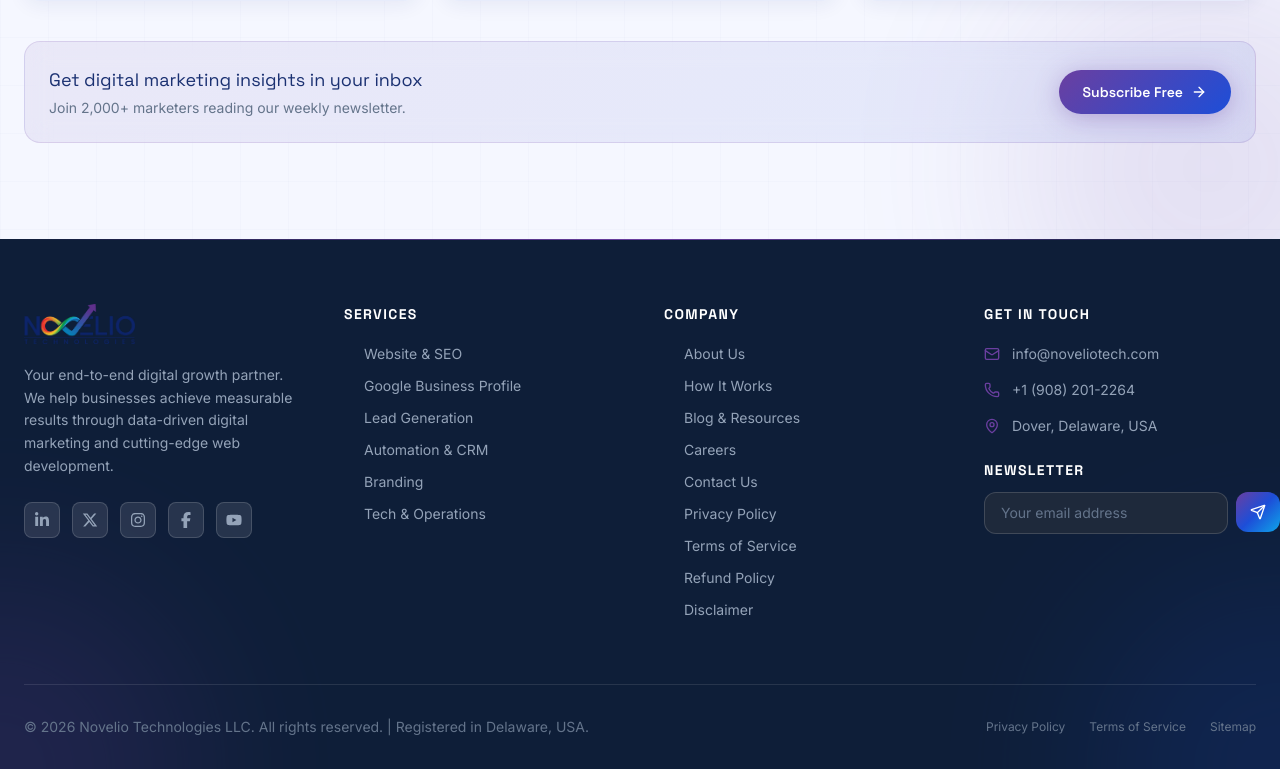
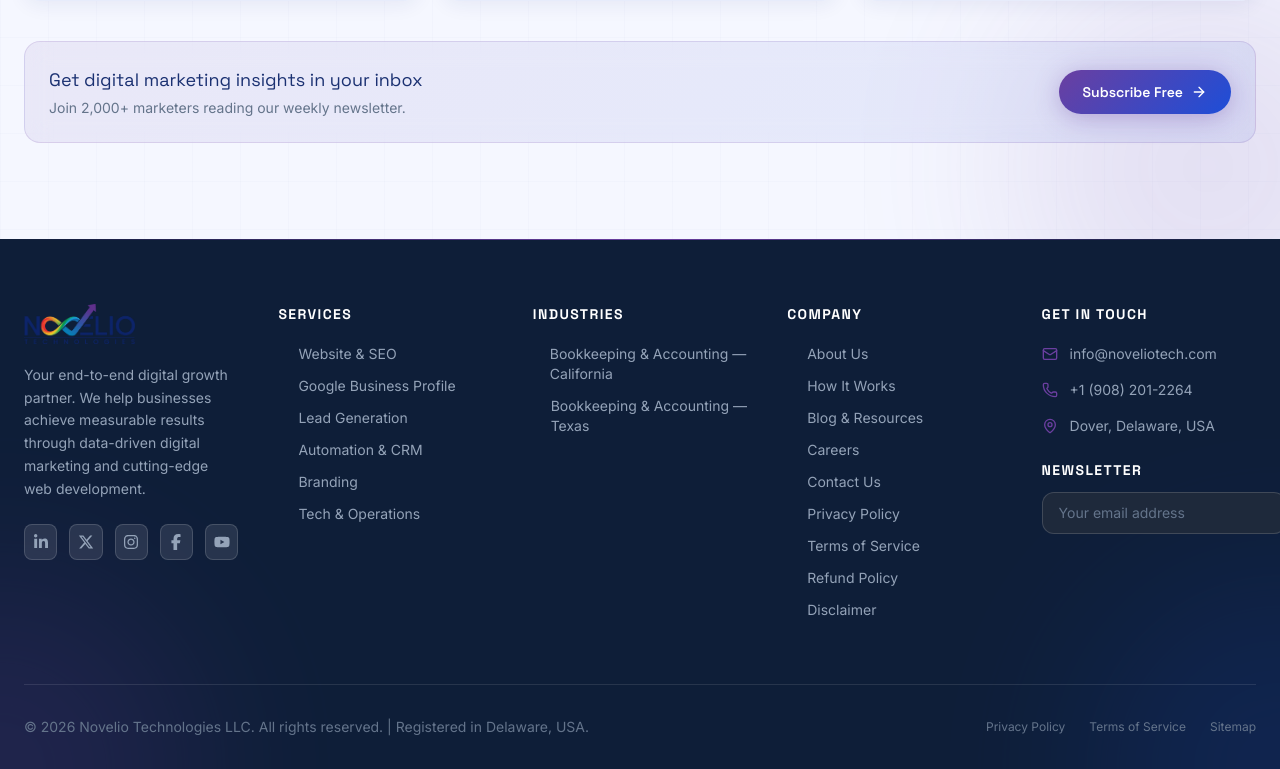
Before and after one commit to mnhdev88/novelio-tech, a React (Vite) app: page / in a window 1280 px wide. Shown: the part 10312-11081 px from the top of the page. Built offline with nearby package versions, Linux system fonts and the light colour scheme; no server answers.

Commit message:
Add Industries section to footer linking bookkeeping pages
Co-Authored-By: Claude Sonnet 4.6 <noreply@anthropic.com>

```diff
--- a/src/components/layout/Footer.jsx
+++ b/src/components/layout/Footer.jsx
@@ -52,10 +52,10 @@ export default function Footer() {
       <div className="orb orb-blue w-96 h-96 -bottom-48 -right-48" style={{ opacity: 0.15 }} />
 
       <div className="container-xl relative z-10 pt-16 pb-8">
-        <div className="grid grid-cols-1 md:grid-cols-2 lg:grid-cols-4 gap-12 mb-16">
+        <div className="grid grid-cols-1 md:grid-cols-2 lg:grid-cols-5 gap-10 mb-16">
 
           {/* Brand col */}
-          <div className="lg:col-span-1">
+          <div className="lg:col-span-1 md:col-span-2">
             <Link to="/" className="inline-flex mb-5">
               <img
                 src="/logo.png"
@@ -93,6 +93,24 @@ export default function Footer() {
                     <ArrowRight className="w-3 h-3 opacity-0 group-hover:opacity-100 -translate-x-2 group-hover:translate-x-0 transition-all duration-200 text-brand-purple" />
                     {s.title}
                   </Link>
+                </li>
+              ))}
+            </ul>
+          </div>
+
+          {/* Industries col */}
+          <div>
+            <h4 className="text-white font-heading font-600 mb-5 text-sm uppercase tracking-widest">Industries</h4>
+            <ul className="space-y-3">
+              {[
+                { label: 'Bookkeeping & Accounting — California', href: '/website-design-california-bookkeeping-accounting/' },
+                { label: 'Bookkeeping & Accounting — Texas', href: '/website-design-texas-bookkeeping-accounting/' },
+              ].map((l) => (
+                <li key={l.href}>
+                  <a href={l.href} className="text-slate-400 hover:text-white text-sm flex items-center gap-2 group transition-colors">
+                    <ArrowRight className="w-3 h-3 opacity-0 group-hover:opacity-100 -translate-x-2 group-hover:translate-x-0 transition-all duration-200 text-brand-purple" />
+                    {l.label}
+                  </a>
                 </li>
               ))}
             </ul>
```
